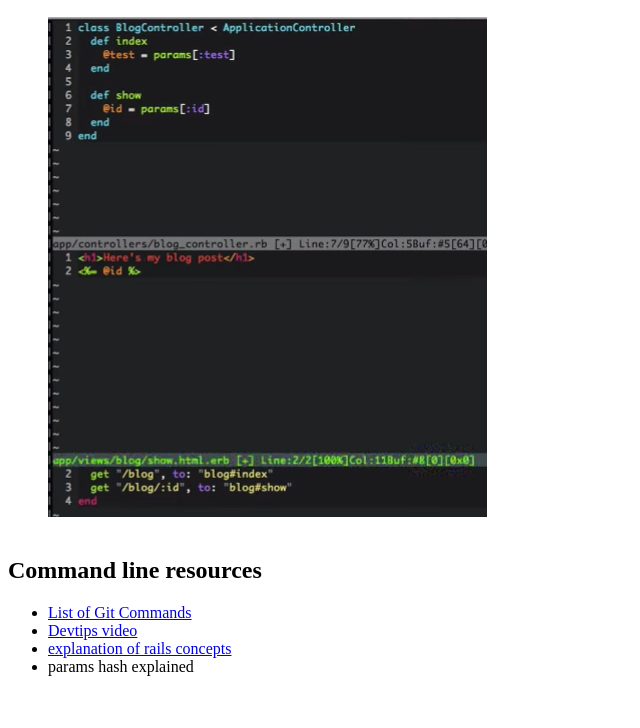
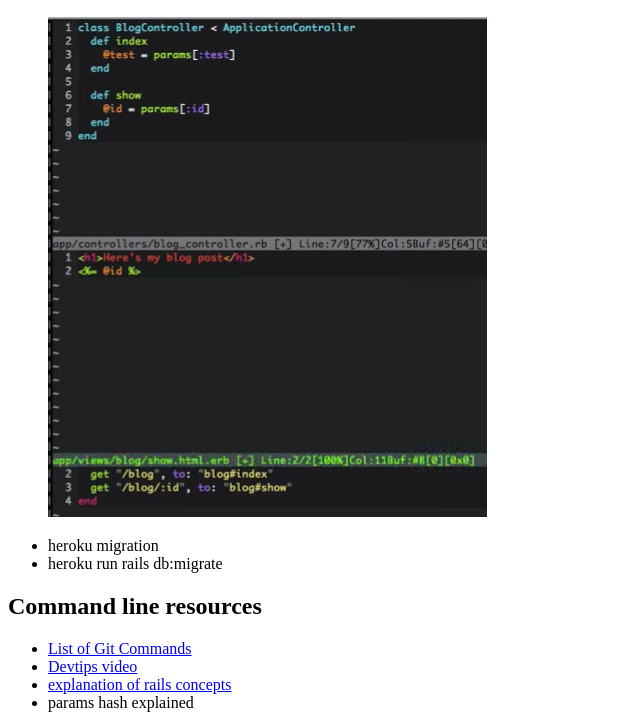
Before and after one commit to joweber123/commandlinepractice, a plain HTML site: page index.html in a window 1280 px wide. Shown: the part 7080-7808 px from the top of the page, without its empty margins (0-640 px from the left). Before the commit the page ends 7772 px from the top, so only its background shows below. Drawn offline with Linux system fonts and the light colour scheme.

Commit message:
heroku command update

```diff
--- a/index.html
+++ b/index.html
@@ -75,7 +75,8 @@
       <img src="resource2.png" alt="">
       <li>params hash</li>
       <img src="paramshash.png" alt="">
-
+      <li>heroku migration</li>
+      <li>heroku run rails db:migrate</li>
 
     </ul>
     <h2>Command line resources</h2>
```
Also changed, not shown: 1 other file.
